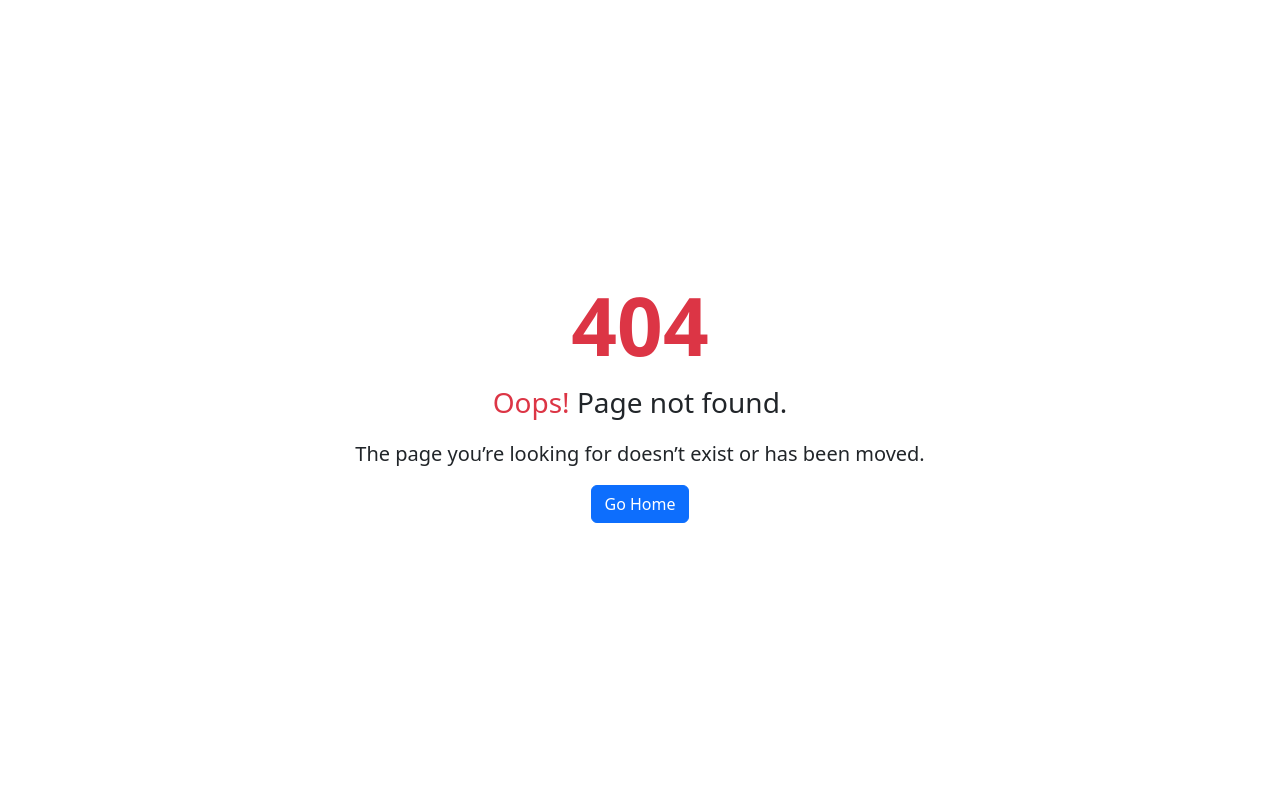
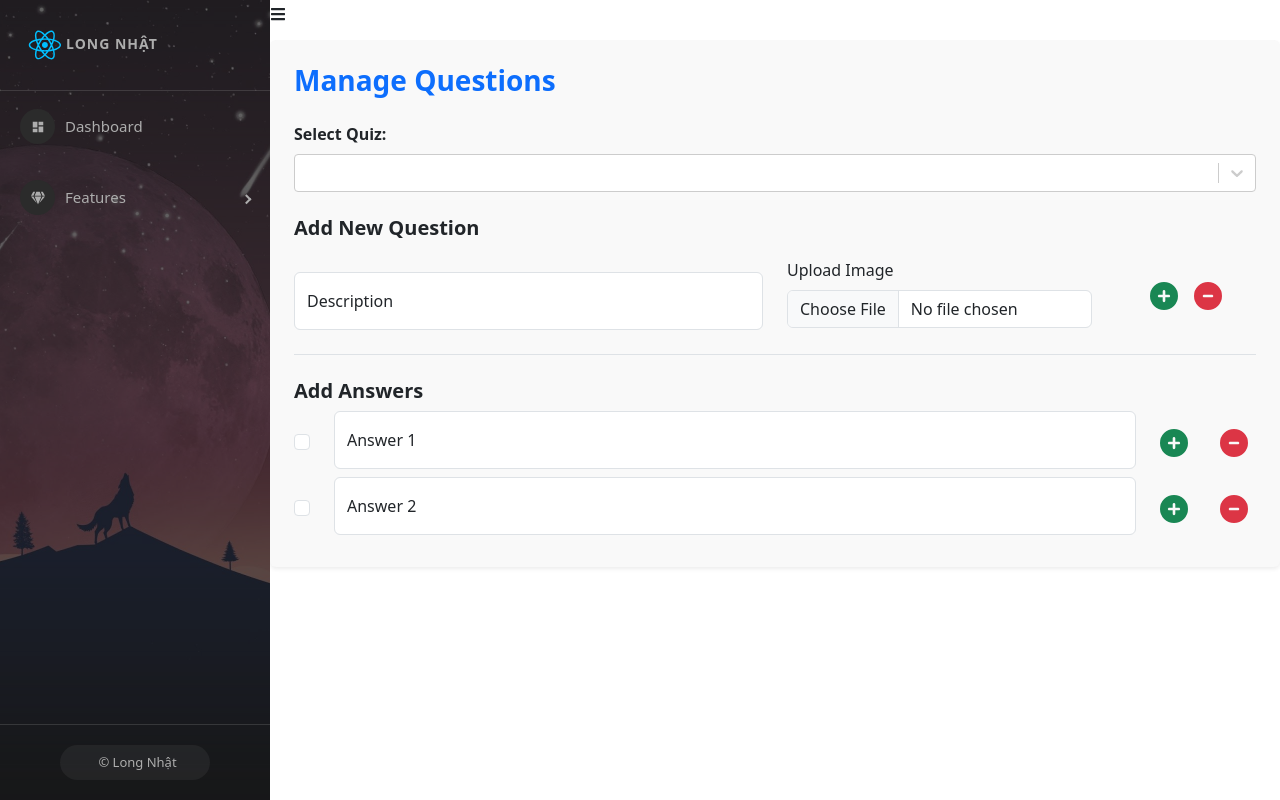
Before and after one commit to HuynhLongNhat/Quiz, a React (Vite) app in the folder frontend/: page /admins/manage-questions in a window 1280 px wide. Before the commit this address had no page. Built offline with nearby package versions, Linux system fonts and the light colour scheme.

Commit message:
Design Base New Questions-Answers

```diff
--- a/frontend/src/Layout.jsx
+++ b/frontend/src/Layout.jsx
@@ -15,6 +15,7 @@ import ListQuiz from "./components/Users/ListQuiz.jsx";
 import DetailQuiz from "./components/Users/DetailQuiz.jsx";
 import Notfound from "./components/NotFound/Notfound.jsx";
 import ManageQuiz from "./components/Admin/Auth/Quiz/ManageQuiz.jsx";
+import ManageQuestion from "./components/Admin/Content/Question/ManageQuestion.jsx";
 
 const Layout = () => {
   return (
@@ -29,6 +30,7 @@ const Layout = () => {
           <Route index element={<DashBoard />} />
           <Route path="manage-users" element={<ManageUser />} />
           <Route path="manage-quizzes" element={<ManageQuiz />} />
+          <Route path="manage-questions" element={<ManageQuestion />} />
         </Route>
         <Route path="/login" element={<Login />} />
         <Route path="/signup" element={<SignUp />} />
--- /dev/null
+++ b/frontend/src/components/Admin/Content/Question/ManageQuestion.jsx
@@ -0,0 +1,103 @@
+import { useState } from "react";
+import Select from "react-select";
+import { FaCirclePlus, FaCircleMinus } from "react-icons/fa6";
+import "bootstrap/dist/css/bootstrap.min.css";
+
+const ManageQuestion = () => {
+  const options = [
+    { value: "chocolate", label: "Chocolate" },
+    { value: "strawberry", label: "Strawberry" },
+    { value: "vanilla", label: "Vanilla" },
+  ];
+  const [selectedQuiz, setSelectedQuiz] = useState({});
+
+  return (
+    <div
+      className="container p-4 rounded shadow-sm"
+      style={{ backgroundColor: "#f9f9f9" }}
+    >
+      <h3 className="mb-4 text-primary fw-bold">Manage Questions</h3>
+
+      {/* Select Quiz */}
+      <div className="mb-4">
+        <label className="form-label fw-semibold">Select Quiz:</label>
+        <Select
+          value={selectedQuiz}
+          onChange={setSelectedQuiz}
+          options={options}
+          placeholder="Choose a quiz"
+        />
+      </div>
+
+      {/* Add Question */}
+      <div className="row align-items-center mb-4">
+        <h5 className="mb-3 fw-semibold">Add New Question</h5>
+        <div className="col-md-6">
+          <div className="form-floating mt-3">
+            <input
+              type="text"
+              className="form-control"
+              placeholder="Enter question description"
+            />
+            <label>Description</label>
+          </div>
+        </div>
+        <div className="col-md-4">
+          <label className="form-label">Upload Image</label>
+          <input type="file" className="form-control" />
+        </div>
+        <div className="col-md-2 d-flex justify-content-center mt-3 mt-md-0">
+          <span className="fs-3 text-success mx-2">
+            <FaCirclePlus />
+          </span>
+          <span className="fs-3 text-danger mx-2">
+            <FaCircleMinus />
+          </span>
+        </div>
+      </div>
+
+      {/* Answers Section */}
+      <div className="border-top pt-4">
+        <h5 className="fw-semibold">Add Answers</h5>
+        <div className="d-flex align-items-center gap-3 my-2">
+          <input type="checkbox" className="form-check-input me-2" />
+          <div className="form-floating flex-grow-1">
+            <input
+              type="text"
+              className="form-control"
+              placeholder="Enter answer text"
+            />
+            <label>Answer 1</label>
+          </div>
+          <span className="fs-3 text-success mx-2">
+            <FaCirclePlus />
+          </span>
+          <span className="fs-3 text-danger mx-2">
+            <FaCircleMinus />
+          </span>
+        </div>
+
+        {/* Additional answer inputs */}
+        <div className="d-flex align-items-center gap-3 my-2">
+          <input type="checkbox" className="form-check-input me-2" />
+          <div className="form-floating flex-grow-1">
+            <input
+              type="text"
+              className="form-control"
+              placeholder="Enter answer text"
+            />
+            <label>Answer 2</label>
+          </div>
+          <span className="fs-3 text-success mx-2">
+            <FaCirclePlus />
+          </span>
+          <span className="fs-3 text-danger mx-2">
+            <FaCircleMinus />
+          </span>
+        </div>
+      </div>
+    </div>
+  );
+};
+
+export default ManageQuestion;
--- a/frontend/src/components/Admin/SideBar.jsx
+++ b/frontend/src/components/Admin/SideBar.jsx
@@ -49,7 +49,6 @@ const SideBar = (props) => {
                 navigate("/");
               }}
             >
-              {" "}
               Long Nhật
             </span>
           </div>
@@ -75,7 +74,11 @@ const SideBar = (props) => {
                   Quản lý Bài Quiz
                 </NavLink>
               </MenuItem>
-              <MenuItem> Quản lý Câu Hỏi</MenuItem>
+              <MenuItem>
+                <NavLink className="nav-link" to="/admins/manage-questions">
+                  Quản lý Câu hỏi
+                </NavLink>
+              </MenuItem>
             </SubMenu>
           </Menu>
         </SidebarContent>
```
